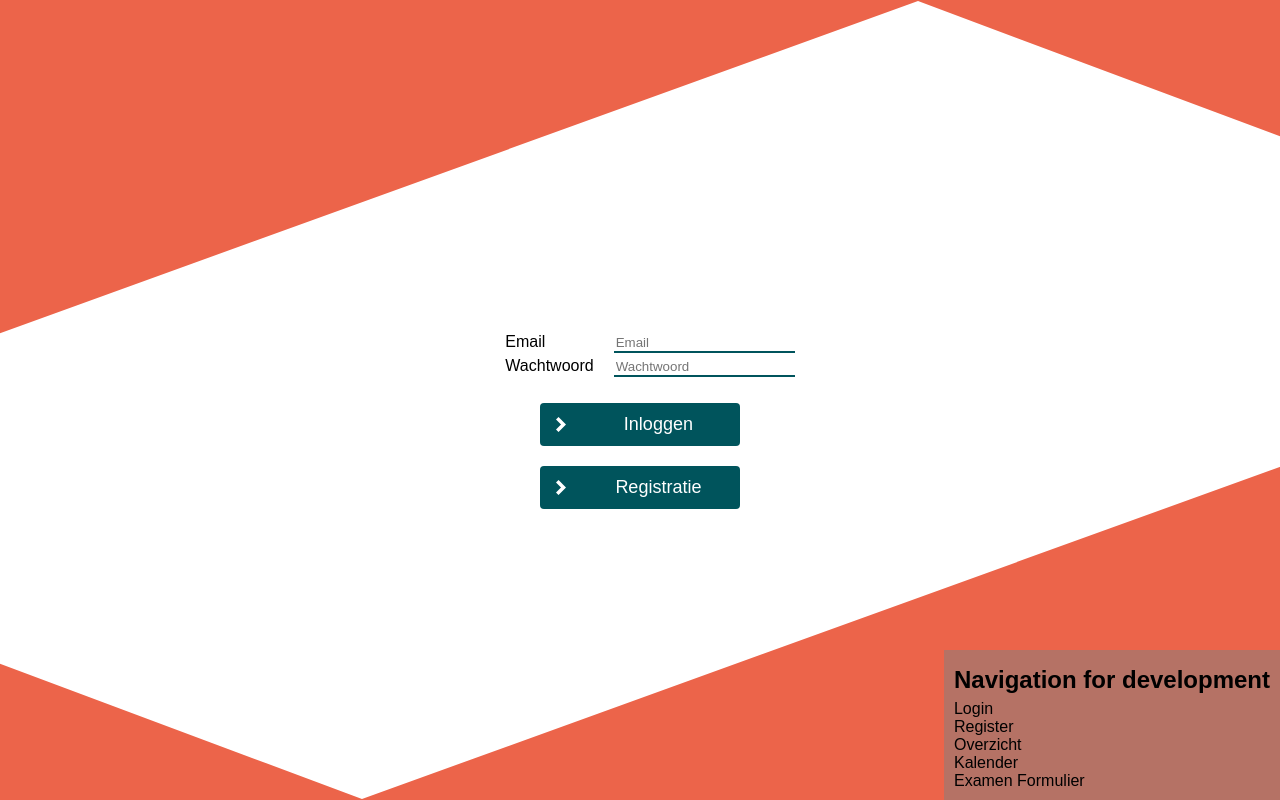
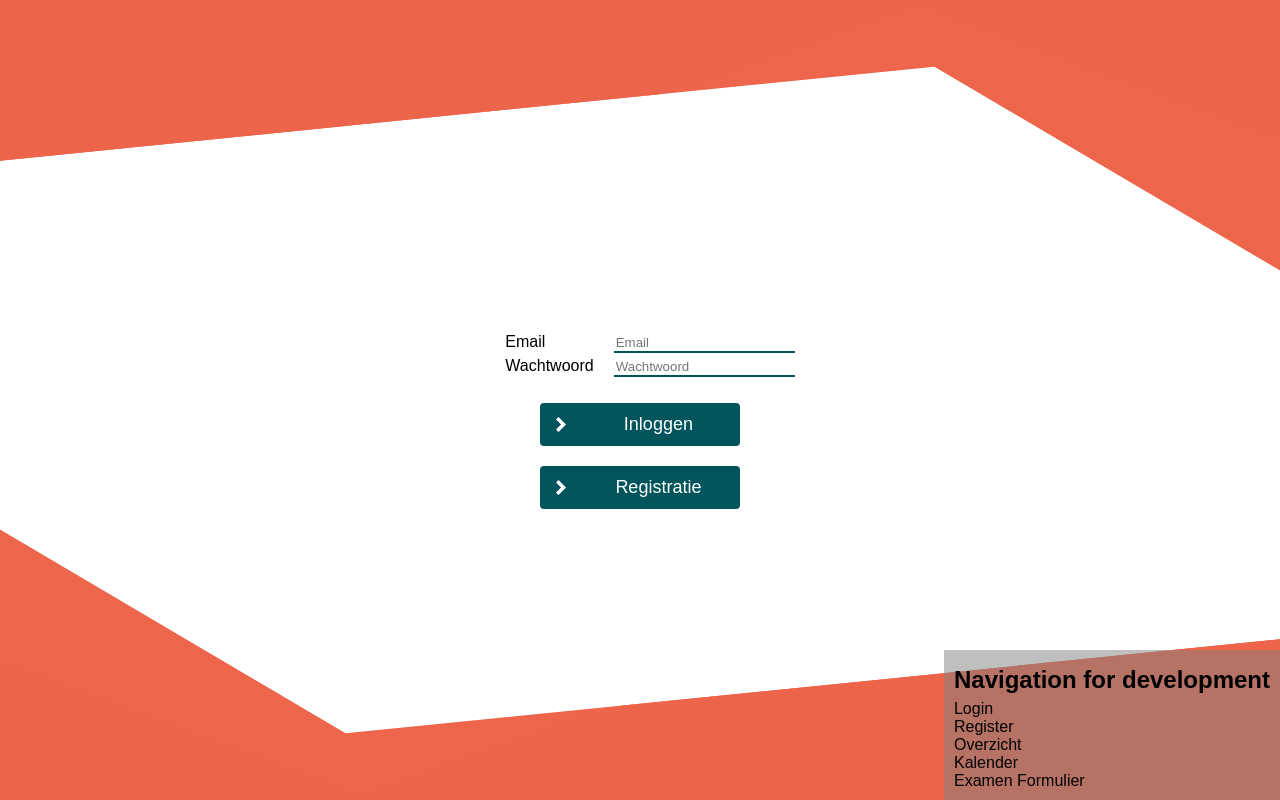
Before and after one commit to TamoAgzt/Smort-Examen-Tool-Webapp, an Angular app in the folder ExamTool/: page /login in a window 1280 px wide. Shown: the top 800 px of the page. Built offline with nearby package versions, Linux system fonts and the light colour scheme.

Commit message:
Pretty login and registration background

```diff
--- a/ExamTool/src/styles.scss
+++ b/ExamTool/src/styles.scss
@@ -211,21 +211,6 @@ form {
   margin: 10vh 0 0 0;
 }
 
-.background-shape-top {
-  display: flex;
-  position: absolute;
-  top: 0;
-  transform: rotate(180deg);
-  width: 100%;
-}
-
-.background-shape-bottom {
-  position: absolute;
-  display: flex;
-  bottom: 0;
-  width: 100%;
-}
-
 form button {
   padding: 0.7rem 1.2rem 0.675rem 3.5rem;
   background-color: var(--petrol100);
@@ -247,6 +232,25 @@ form button:not(.disabled):hover {
   cursor: pointer;
 }
 
+.background-shape-top {
+  display: flex;
+  position: absolute;
+  top: 0;
+  background-color: var(--koraalrood100);
+  clip-path: polygon(27% 83%, 100% 59%, 100% 100%, 0 100%, 0 31%);
+  transform: rotate(180deg);
+  width: 100%;
+}
+
+.background-shape-bottom {
+  position: absolute;
+  display: flex;
+  background-color: var(--koraalrood100);
+  clip-path: polygon(27% 83%, 100% 59%, 100% 100%, 0 100%, 0 31%);
+  bottom: 0;
+  width: 100%;
+}
+
 //#region Development helpers
 //=================================
 // Development helpers
```
